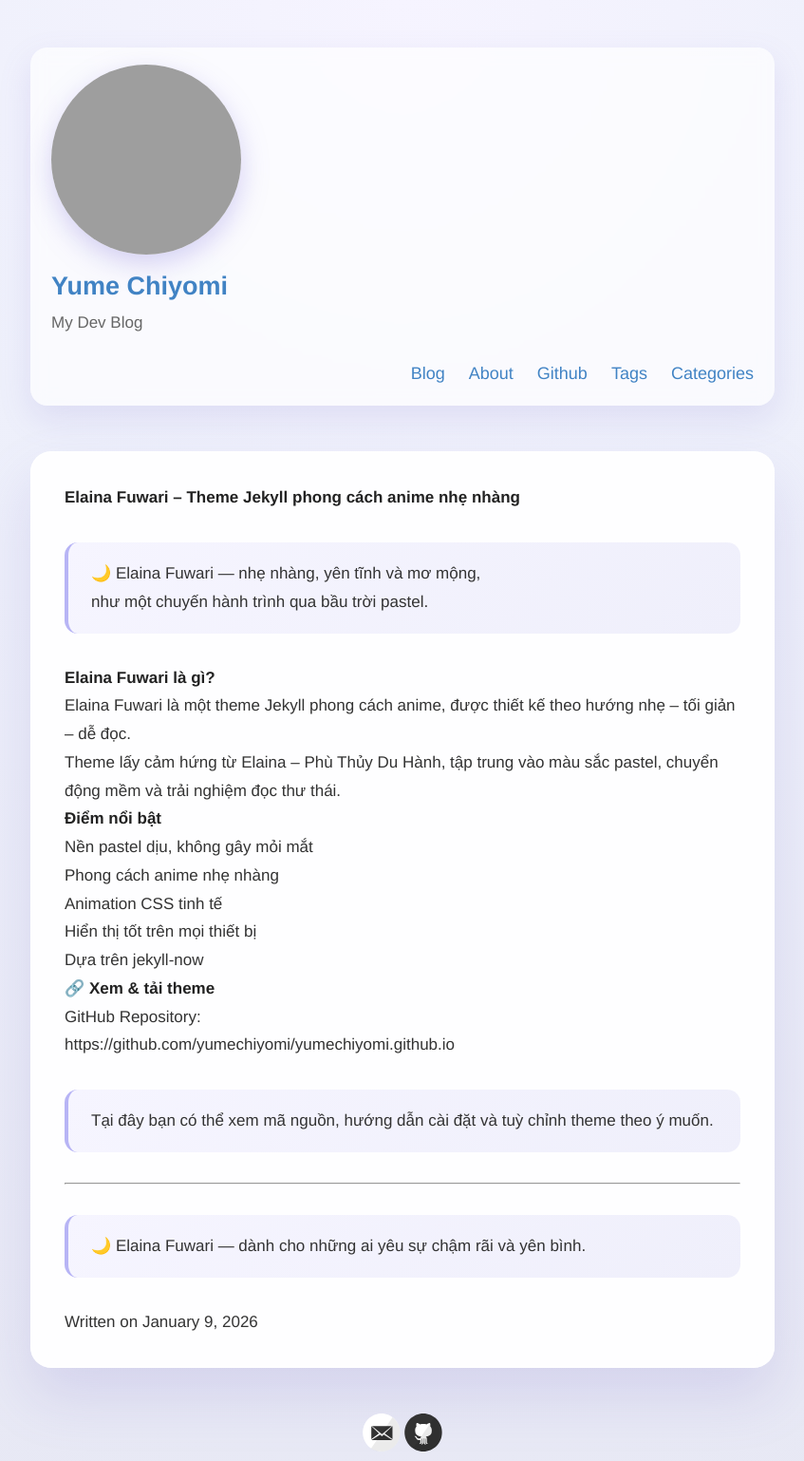
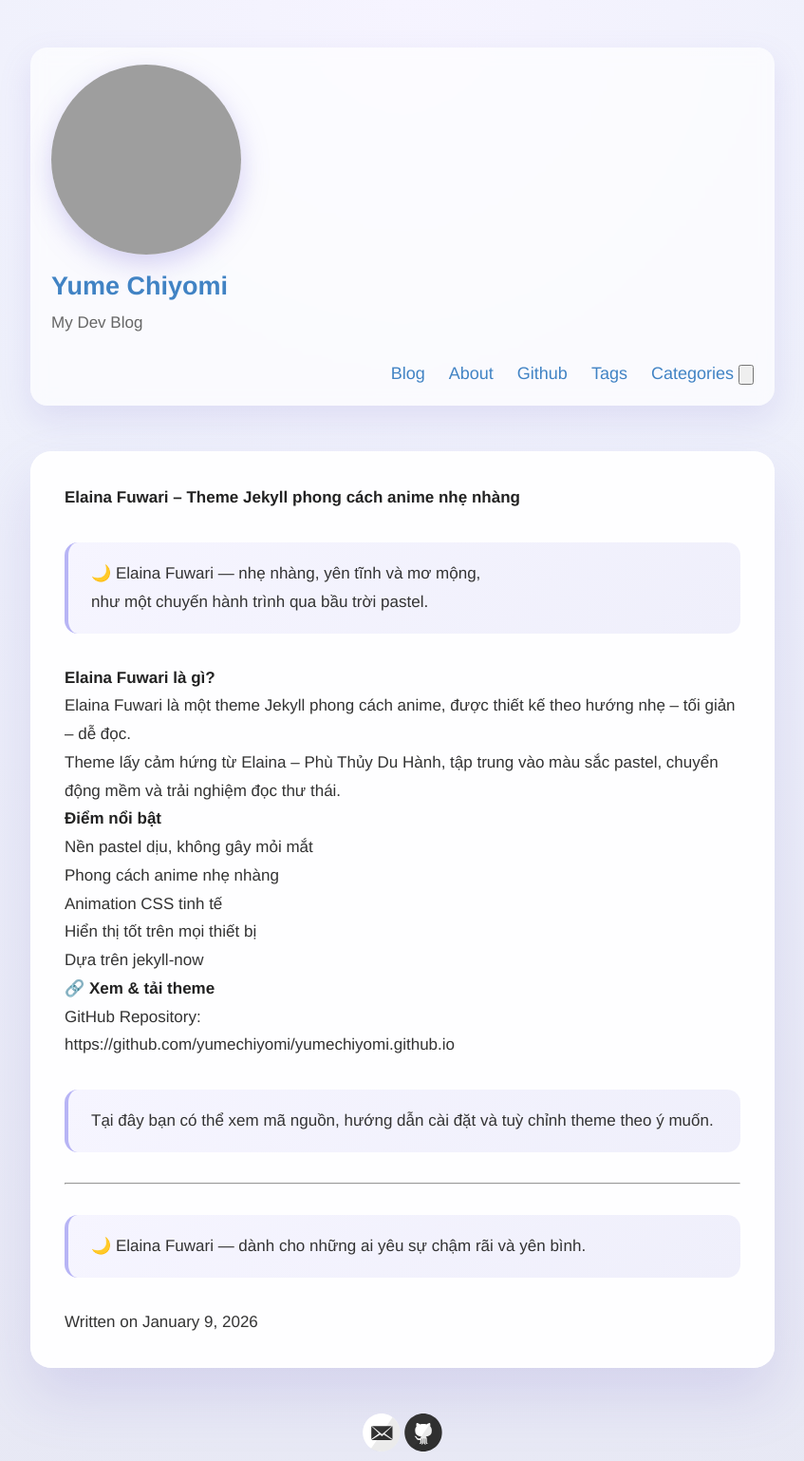
Before and after one commit to yumechiyomi/yumechiyomi.github.io, a Jekyll site: the page built from _posts/2026-1-9-elaina-fuwari-theme.md, in a window 1280 px wide. Shown: the whole page at 95% size, without its empty margins (216-1063 px from the left). Built offline with Jekyll 4.4.1, drawn with Linux system fonts in a browser that asks for light colours; grey boxes are pictures that could not be loaded.

Commit message:
Update default.html

```diff
--- a/_layouts/default.html
+++ b/_layouts/default.html
@@ -32,6 +32,11 @@
             <a href="https://github.com/{{ site.baseurl }}">Github</a>
             <a href="{{ site.baseurl }}/tags">Tags</a>
             <a href="{{ site.baseurl }}/categories">Categories</a>
+            <button id="theme-toggle" aria-label="Toggle dark mode">
+              <svg class="icon-moon" viewBox="0 0 24 24">
+                <path d="M21 12.8A9 9 0 1111.2 3a7 7 0 109.8 9.8z"/>
+              </svg>
+            </button>
           </nav>
         </header>
       </div>
```
